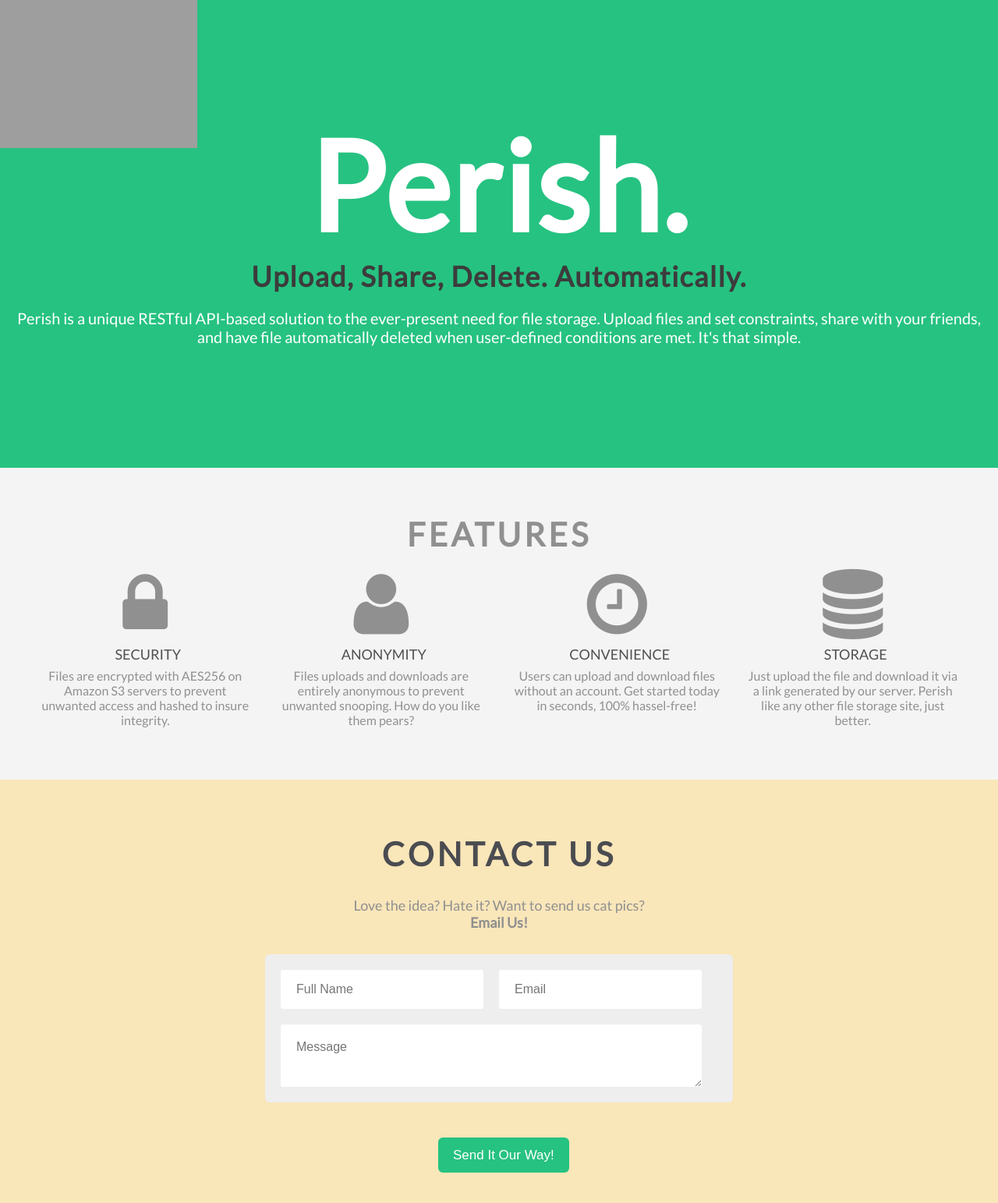
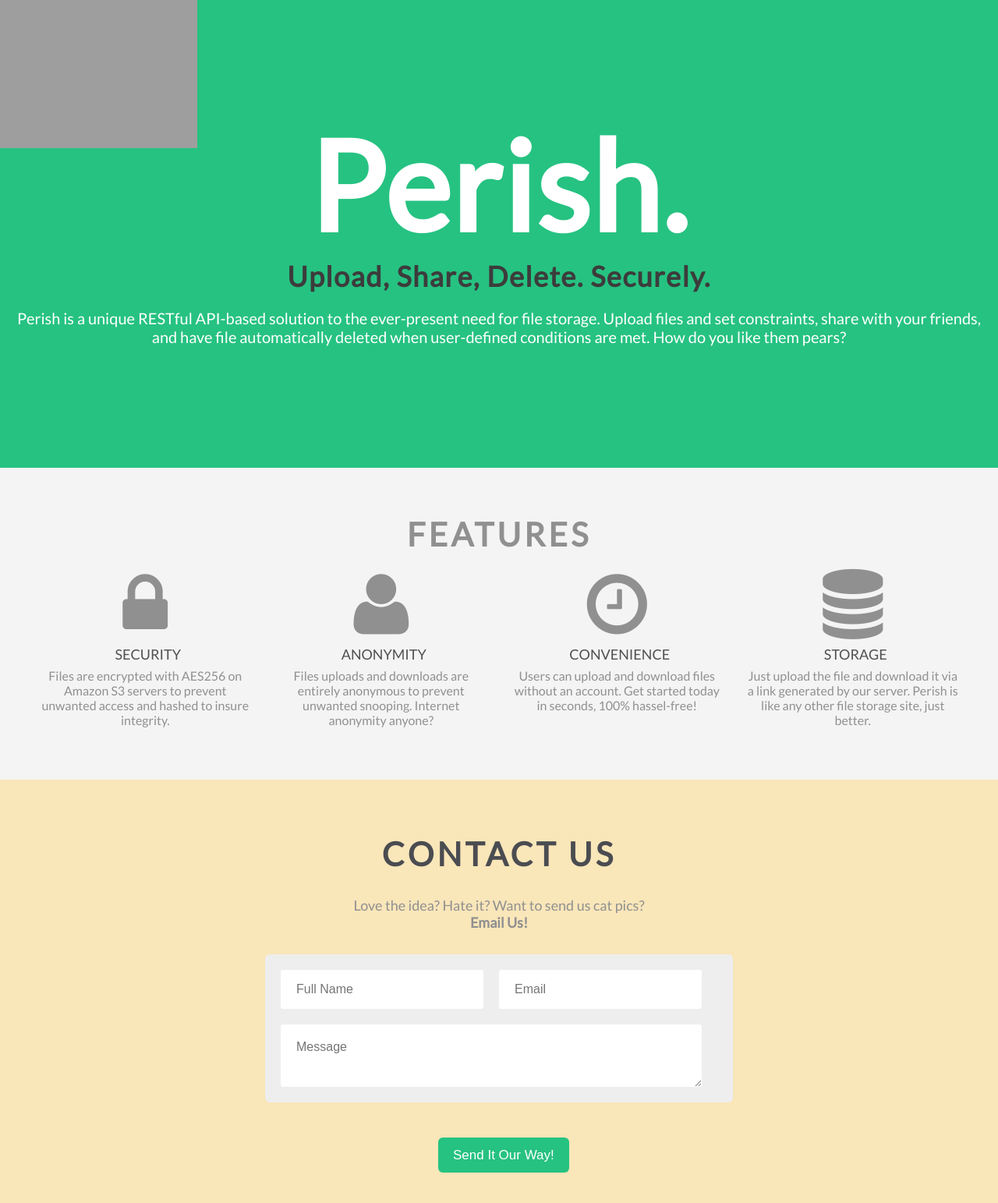
Before and after one commit to project-perish/perish, a Flask app: page / in a window 1280 px wide. Shown: the top 1543 px of the page at 78% size. Run offline with Flask 2, Linux system fonts and the light colour scheme; grey boxes are pictures that could not be loaded.

Commit message:
minor fixes to content

```diff
--- a/app/templates/index.html
+++ b/app/templates/index.html
@@ -19,8 +19,8 @@
 				<h1>
 					<em class="brand">Perish.</em>
 				</h1>
-				<h1>Upload, Share, Delete. Automatically. </h1>
-				<p class="desc"> Perish is a unique RESTful API-based solution to the ever-present need for file storage. Upload files and set constraints, share with your friends, and have file automatically deleted when user-defined conditions are met. It's that simple.
+				<h1>Upload, Share, Delete. Securely. </h1>
+				<p class="desc"> Perish is a unique RESTful API-based solution to the ever-present need for file storage. Upload files and set constraints, share with your friends, and have file automatically deleted when user-defined conditions are met. How do you like them pears?
 				</p>
 			</div>
 		</section>
@@ -38,7 +38,7 @@
 						<div class="col-lg-3 col-md-3 col-sm-3 col-xs-12">
 							<h6><i class="fa fa-user"></i></h6>
 							<h6 class="features-label">&nbsp;&nbsp;ANONYMITY</h6>
-							<p class="features-desc">Files uploads and downloads are entirely anonymous to prevent unwanted snooping. How do you like them pears?</p>
+							<p class="features-desc">Files uploads and downloads are entirely anonymous to prevent unwanted snooping. Internet anonymity anyone?</p>
 						</div>
 						<div class="col-lg-3 col-md-3 col-sm-3 col-xs-12">
 							<h6><i class="fa fa-clock-o"></i></h6>
@@ -48,7 +48,7 @@
 						<div class="col-lg-3 col-md-3 col-sm-3 col-xs-12">
 							<h6><i class="fa fa-database"></i></h6>
 							<h6 class="features-label">&nbsp;&nbsp;STORAGE</h6>
-							<p class="features-desc">Just upload the file and download it via a link generated by our server. Perish like any other file storage site, just better.</p>
+							<p class="features-desc">Just upload the file and download it via a link generated by our server. Perish is like any other file storage site, just better.</p>
 						</div>
 					</div>
 				</div>
```
